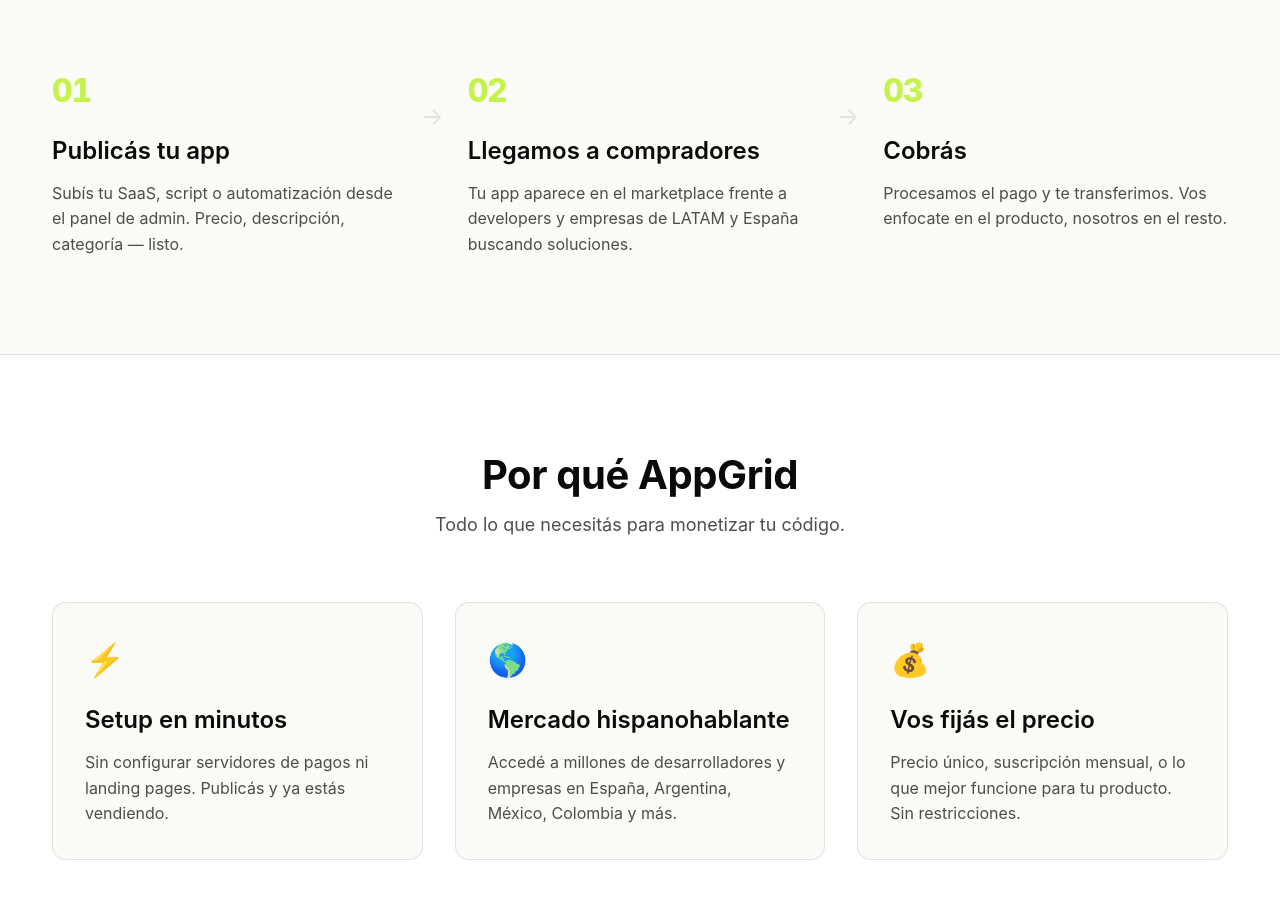
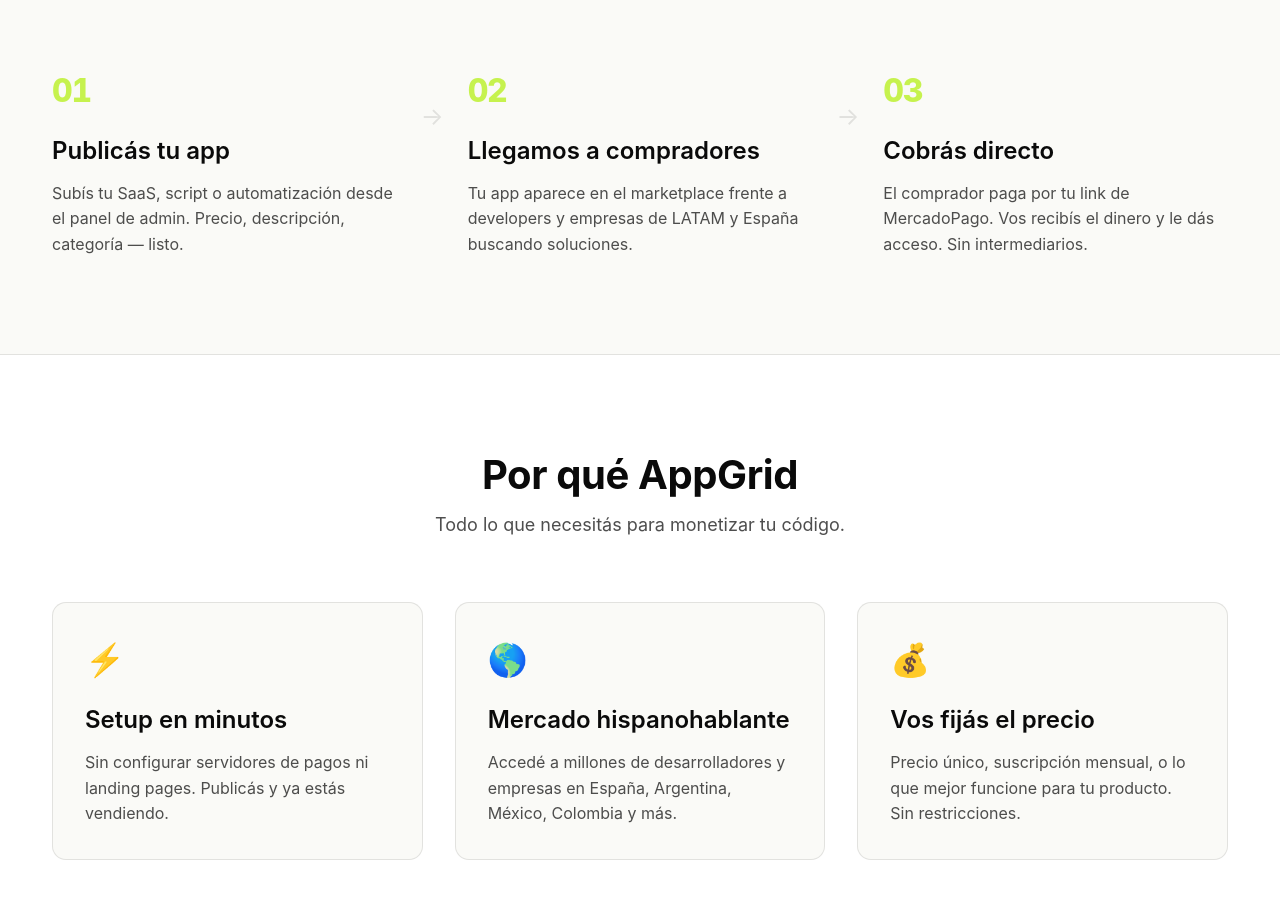
Before and after one commit to diegoezce/AppGrid, a Next.js app: page / in a window 1280 px wide. Shown: the part 945-1843 px from the top of the page. Built offline with nearby package versions, Linux system fonts and the light colour scheme.

Commit message:
fix texto

```diff
--- a/app/page.tsx
+++ b/app/page.tsx
@@ -89,8 +89,8 @@
             <div className="ag-step-arrow">→</div>
             <div className="ag-step">
               <div className="ag-step-num">03</div>
-              <h3 className="ag-h3">Cobrás</h3>
-              <p>Procesamos el pago y te transferimos. Vos enfocate en el producto, nosotros en el resto.</p>
+              <h3 className="ag-h3">Cobrás directo</h3>
+              <p>El comprador paga por tu link de MercadoPago. Vos recibís el dinero y le dás acceso. Sin intermediarios.</p>
             </div>
           </div>
         </div>
```
